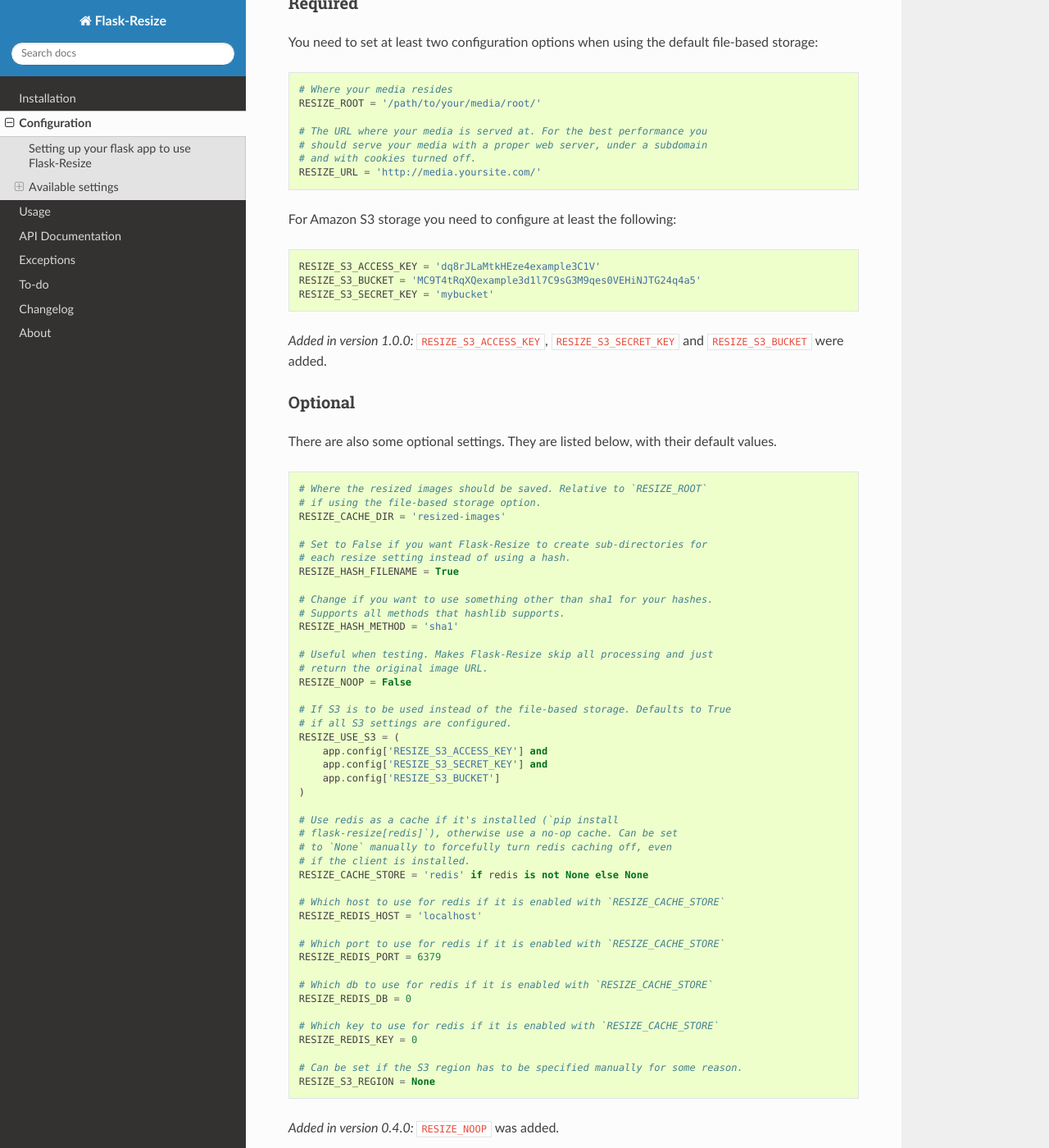
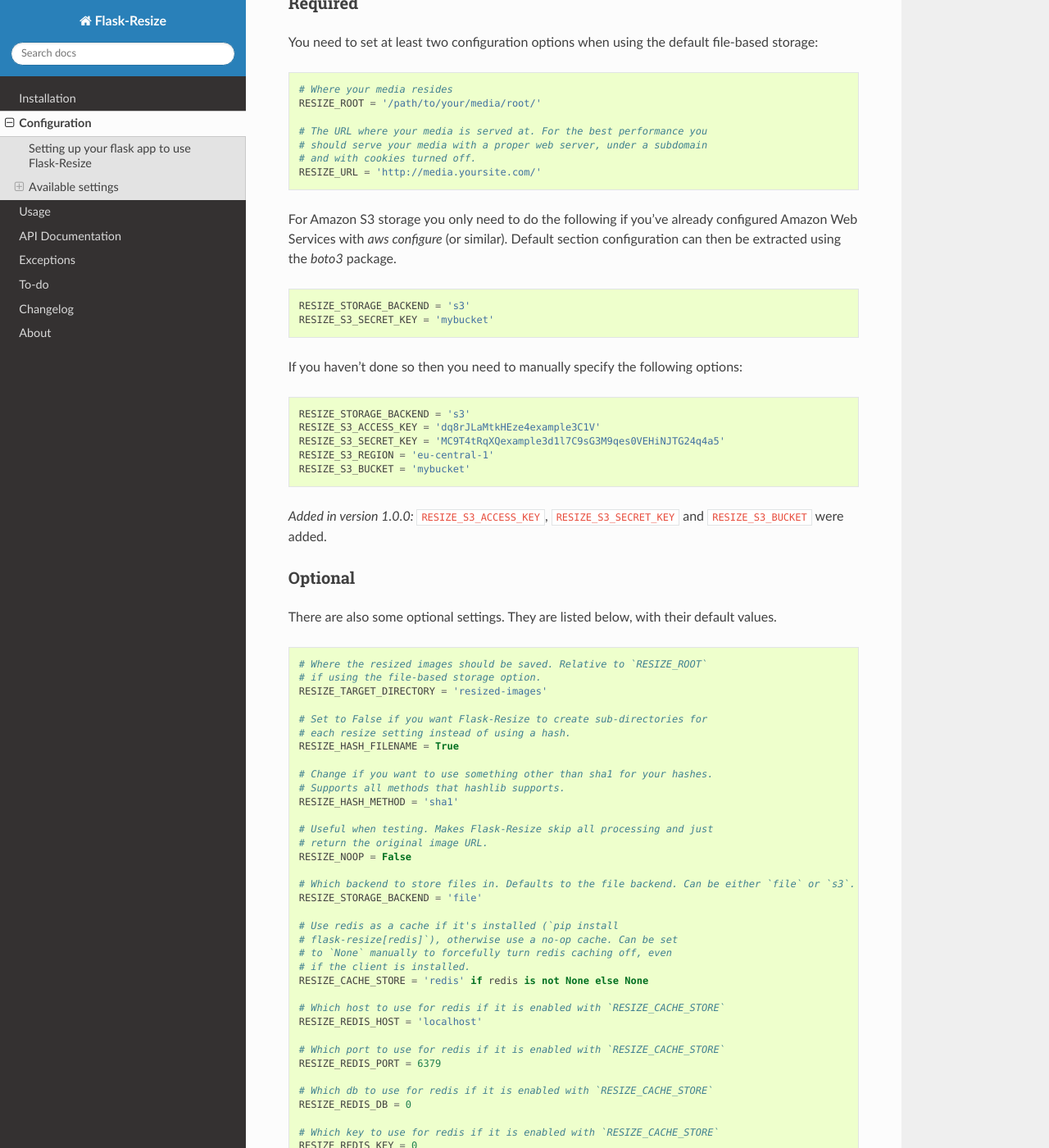
Before and after one commit to jacobsvante/Flask-Resize, a Sphinx documentation site: the page built from docs/configuration.rst, in a window 1280 px wide and 1400 px high, scrolled down 847 px. Shown: the whole window at 82% size. Built offline with Sphinx 7.4.7 and the Read the Docs theme 2.0.0, drawn with Linux system fonts in a browser that asks for light colours; the version number could not be read and is left out; some of the changed text lies outside the part shown.

Commit message:
RESIZE_STORAGE_BACKEND and automatically read settings for S3
* Removed option `RESIZE_USE_S3` and replaced it with `RESIZE_STORAGE_BACKEND`, more explicit and simple.

* Automatically load `RESIZE_S3_ACCESS_KEY`, `RESIZE_S3_SECRET_KEY` and `RESIZE_S3_REGION` settings using `botocore.session`, in case they are not explicitly specified.

```diff
--- a/docs/changelog.rst
+++ b/docs/changelog.rst
@@ -1,5 +1,11 @@
 Changelog
 =========
+
+1.0.2 (2017-03-17)
+------------------
+
+- **Breaking** Removed option `RESIZE_USE_S3` and replaced it with `RESIZE_STORAGE_BACKEND`, more explicit and simple.
+- **Improvement** Automatically load `RESIZE_S3_ACCESS_KEY`, `RESIZE_S3_SECRET_KEY` and `RESIZE_S3_REGION` settings using `botocore.session`, in case they are not explicitly specified.
 
 1.0.1 (2017-03-17)
 ------------------
--- a/docs/configuration.rst
+++ b/docs/configuration.rst
@@ -51,13 +51,24 @@ You need to set at least two configuration options when using the default file-b
     # and with cookies turned off.
     RESIZE_URL = 'http://media.yoursite.com/'
 
-For Amazon S3 storage you need to configure at least the following:
+For Amazon S3 storage you only need to do the following if you've already
+configured Amazon Web Services with `aws configure` (or similar). Default
+section configuration can then be extracted using the `boto3` package.
 
 .. code:: python
 
+    RESIZE_STORAGE_BACKEND = 's3'
+    RESIZE_S3_SECRET_KEY = 'mybucket'
+
+If you haven't done so then you need to manually specify the following options:
+
+.. code:: python
+
+    RESIZE_STORAGE_BACKEND = 's3'
     RESIZE_S3_ACCESS_KEY = 'dq8rJLaMtkHEze4example3C1V'
-    RESIZE_S3_BUCKET = 'MC9T4tRqXQexample3d1l7C9sG3M9qes0VEHiNJTG24q4a5'
-    RESIZE_S3_SECRET_KEY = 'mybucket'
+    RESIZE_S3_SECRET_KEY = 'MC9T4tRqXQexample3d1l7C9sG3M9qes0VEHiNJTG24q4a5'
+    RESIZE_S3_REGION = 'eu-central-1'
+    RESIZE_S3_BUCKET = 'mybucket'
 
 .. versionadded:: 1.0.0
    ``RESIZE_S3_ACCESS_KEY``, ``RESIZE_S3_SECRET_KEY`` and ``RESIZE_S3_BUCKET`` were added.
@@ -71,7 +82,7 @@ There are also some optional settings. They are listed below, with their default
 
     # Where the resized images should be saved. Relative to `RESIZE_ROOT`
     # if using the file-based storage option.
-    RESIZE_CACHE_DIR = 'resized-images'
+    RESIZE_TARGET_DIRECTORY = 'resized-images'
 
     # Set to False if you want Flask-Resize to create sub-directories for
     # each resize setting instead of using a hash.
@@ -85,13 +96,8 @@ There are also some optional settings. They are listed below, with their default
     # return the original image URL.
     RESIZE_NOOP = False
 
-    # If S3 is to be used instead of the file-based storage. Defaults to True
-    # if all S3 settings are configured.
-    RESIZE_USE_S3 = (
-        app.config['RESIZE_S3_ACCESS_KEY'] and
-        app.config['RESIZE_S3_SECRET_KEY'] and
-        app.config['RESIZE_S3_BUCKET']
-    )
+    # Which backend to store files in. Defaults to the file backend. Can be either `file` or `s3`.
+    RESIZE_STORAGE_BACKEND = 'file'
 
     # Use redis as a cache if it's installed (`pip install
     # flask-resize[redis]`), otherwise use a no-op cache. Can be set
@@ -118,7 +124,10 @@ There are also some optional settings. They are listed below, with their default
    ``RESIZE_NOOP`` was added.
 
 .. versionadded:: 1.0.0
-   ``RESIZE_USE_S3``, ``RESIZE_CACHE_STORE``, ``RESIZE_REDIS_HOST``, ``RESIZE_REDIS_PORT``, ``RESIZE_REDIS_DB`` and ``RESIZE_REDIS_KEY`` were added.
+   ``RESIZE_CACHE_STORE``, ``RESIZE_REDIS_HOST``, ``RESIZE_REDIS_PORT``, ``RESIZE_REDIS_DB`` and ``RESIZE_REDIS_KEY`` were added.
 
 .. versionadded:: 1.0.1
    ``RESIZE_S3_REGION``was added.
+
+.. versionadded:: 1.0.2
+   ``RESIZE_STORAGE_BACKEND``was added.
--- a/docs/todo.rst
+++ b/docs/todo.rst
@@ -1,5 +1,10 @@
 To-do
 =====
+
+Use default S3-settings if not explicitly set up
+------------------------------------------------
+
+Don't require any S3-settings. boto3 automatically reads from `~/.aws/credentials` and `~/.aws/config` if it exists. Perhaps new setting `RESIZE_BACKEND` to configure also.
 
 Automatic fitting of placeholder text
 -------------------------------------
```
Also changed, not shown: 5 other files.
